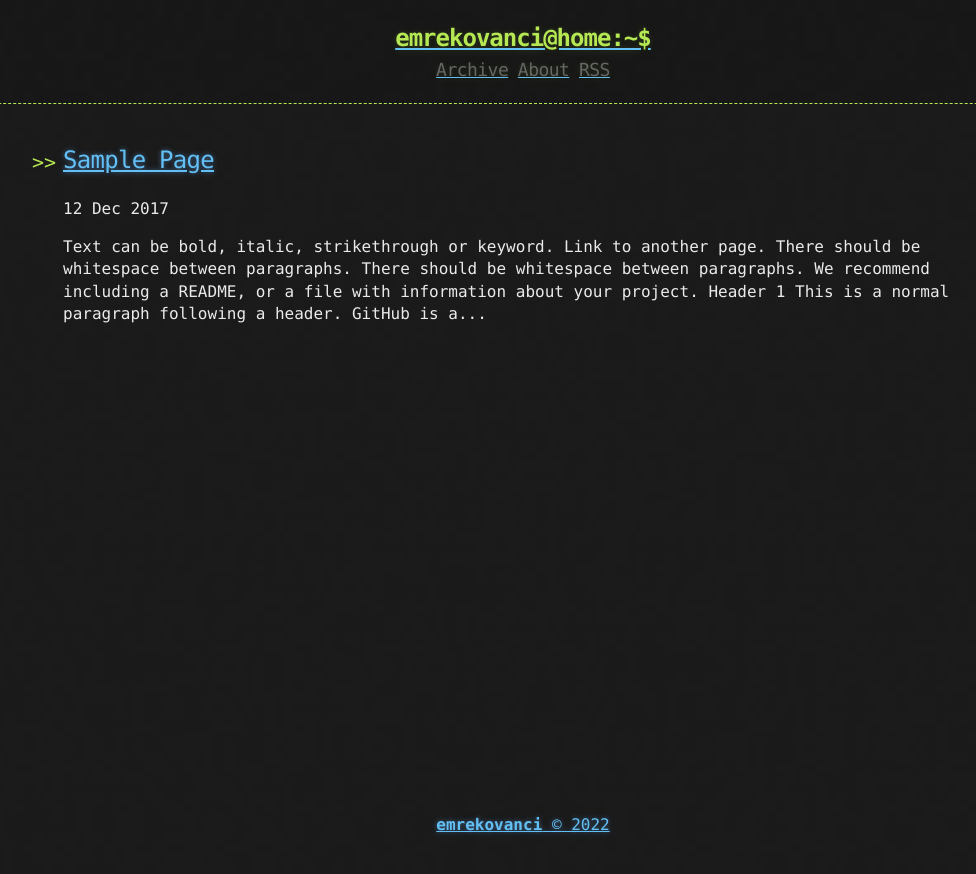
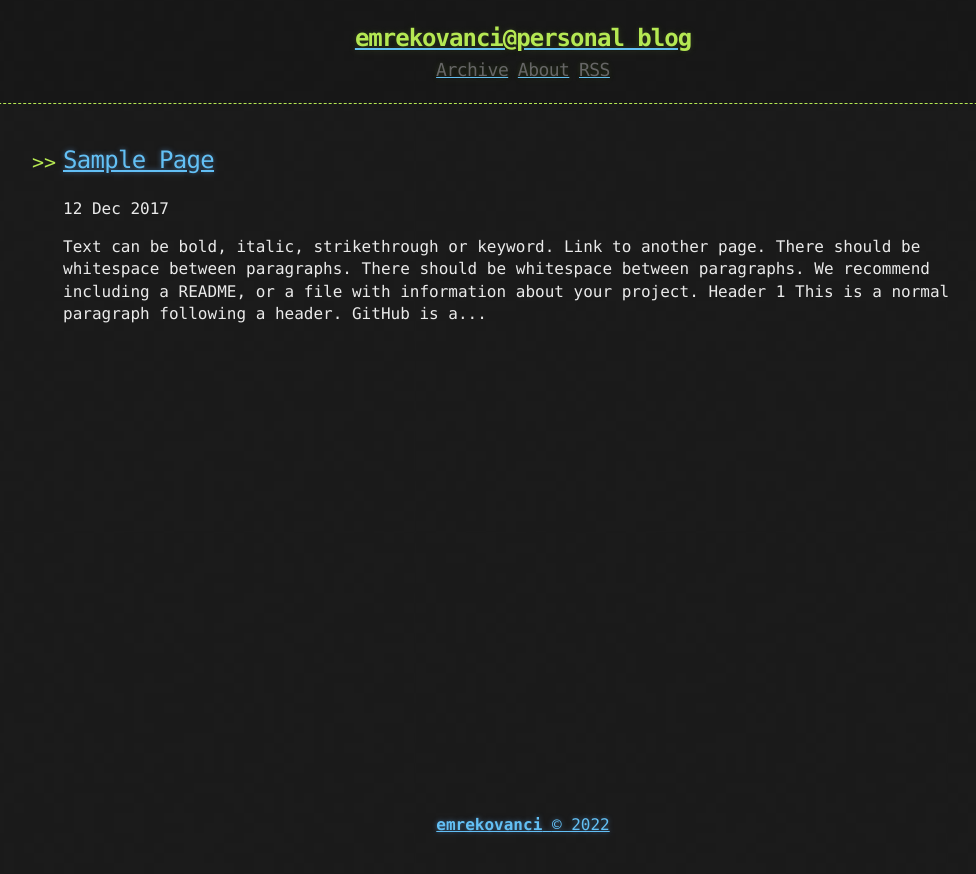
Before and after one commit to emrekovanci/emrekovanci.github.io, a Jekyll site: the page built from index.html, in a window 1280 px wide. Shown: the top 874 px of the page, without its empty margins (117-1093 px from the left). Built offline with Jekyll 4.4.1, drawn with Linux system fonts in a browser that asks for light colours; the list of posts is cut into pages by our own code.

Commit message:
update header

```diff
--- a/_config.yml
+++ b/_config.yml
@@ -1,4 +1,4 @@
-title: emre kovanci
+title: emre kovanci - personal blog
 description: "personal blog"
 author:
   name: "emre kovanci"
--- a/_includes/header.html
+++ b/_includes/header.html
@@ -1,8 +1,8 @@
 <header>
   <div>
-    <a href="{{ "/" | prepend: site.baseurl | replace: '//', '/' }}">
-    {% assign owner_first_name = site.owner | split: " " %}
-    <h1>{{ owner_first_name[0] | downcase }}@home:~$</h1>
+    <a href="{{ " /" | prepend: site.baseurl | replace: '//' , '/' }}">
+      {% assign owner_first_name = site.owner | split: " " %}
+      <h1>{{ owner_first_name[0] | downcase }}@personal blog</h1>
     </a>
     <div class="header-links">
       {% include links.html %}
```
